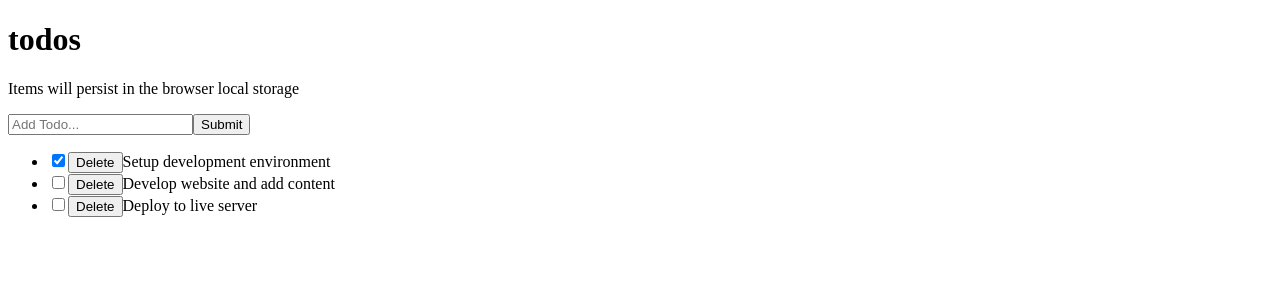
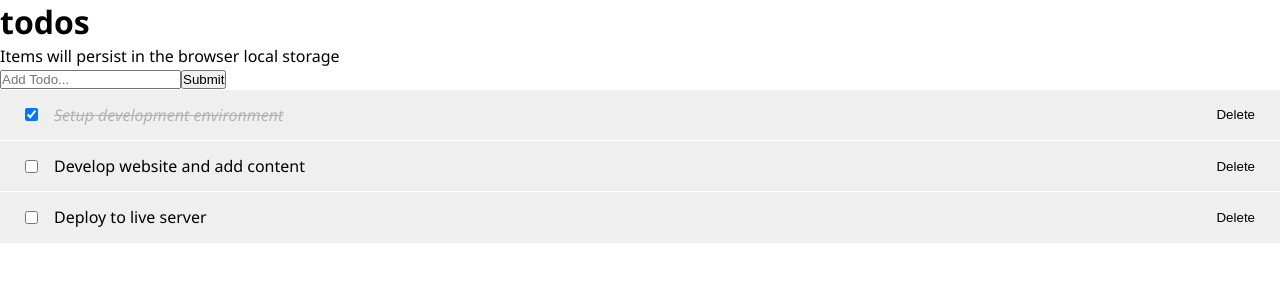
Before and after one commit to ankitt26/React-tutorial, a React (Vite) app: page / in a window 1280 px wide. Shown: the top 300 px of the page. Built offline with nearby package versions, Linux system fonts and the light colour scheme.

Commit message:
Add style in TodoItem

```diff
--- a/src/components/TodoItem.jsx
+++ b/src/components/TodoItem.jsx
@@ -1,13 +1,25 @@
+import styles from '@/styles/TodoItem.module.css';
+
 const TodoItem = ({ itemProp, handleChange, delTodo }) => {
+    const completedStyle = {
+        fontStyle: 'italic',
+        color: '#595959',
+        opacity: 0.4,
+        textDecoration: 'line-through',
+      };
     return (
-        <li>
-          <input
+        <li className={styles.item}>
+            <div className={styles.content}>
+            <input
             type="checkbox"
             checked={itemProp.completed}
             onChange={() => handleChange(itemProp.id)}
           />
           <button onClick={() => delTodo(itemProp.id)}>Delete</button>
+          <span style={itemProp.completed ? completedStyle : null}>
           {itemProp.title}
+          </span>
+            </div>
         </li>
       );
   };
--- a/src/main.jsx
+++ b/src/main.jsx
@@ -1,6 +1,6 @@
 import React from "react";
 import ReactDOM from "react-dom/client";
-
+import '@/styles/app.css';
 import TodoApp from '@/components/TodoApp';
 
 const domContainer = document.getElementById("root");
```
